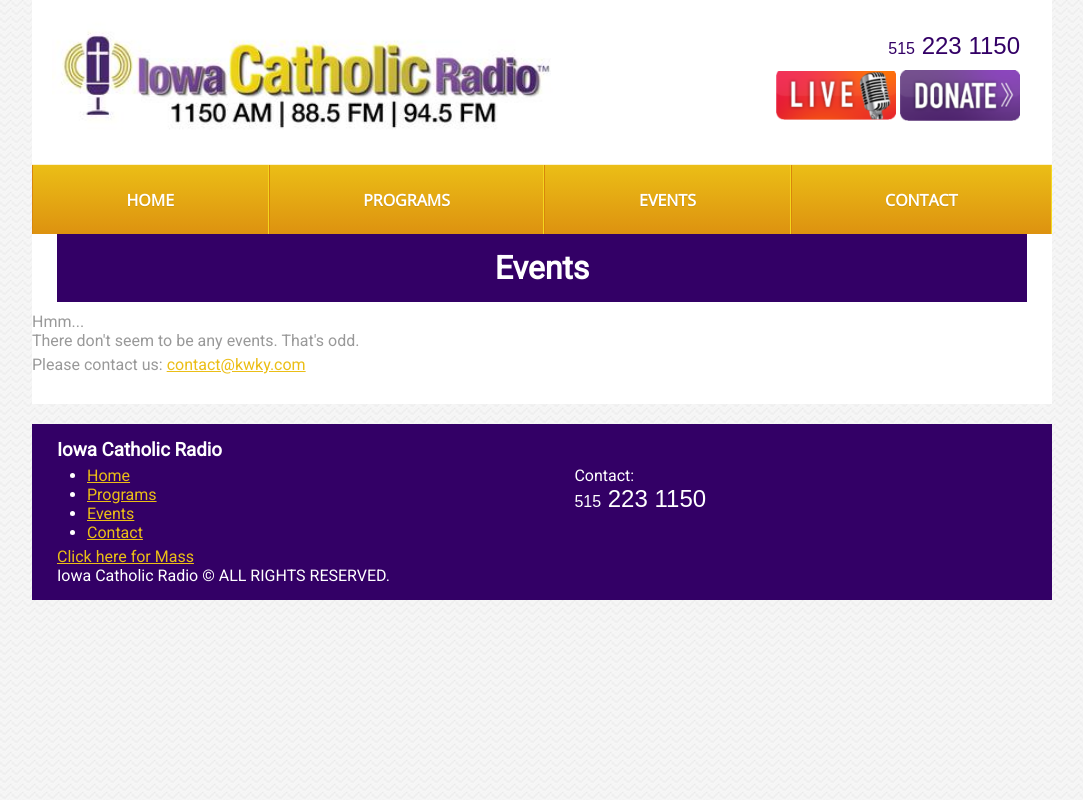
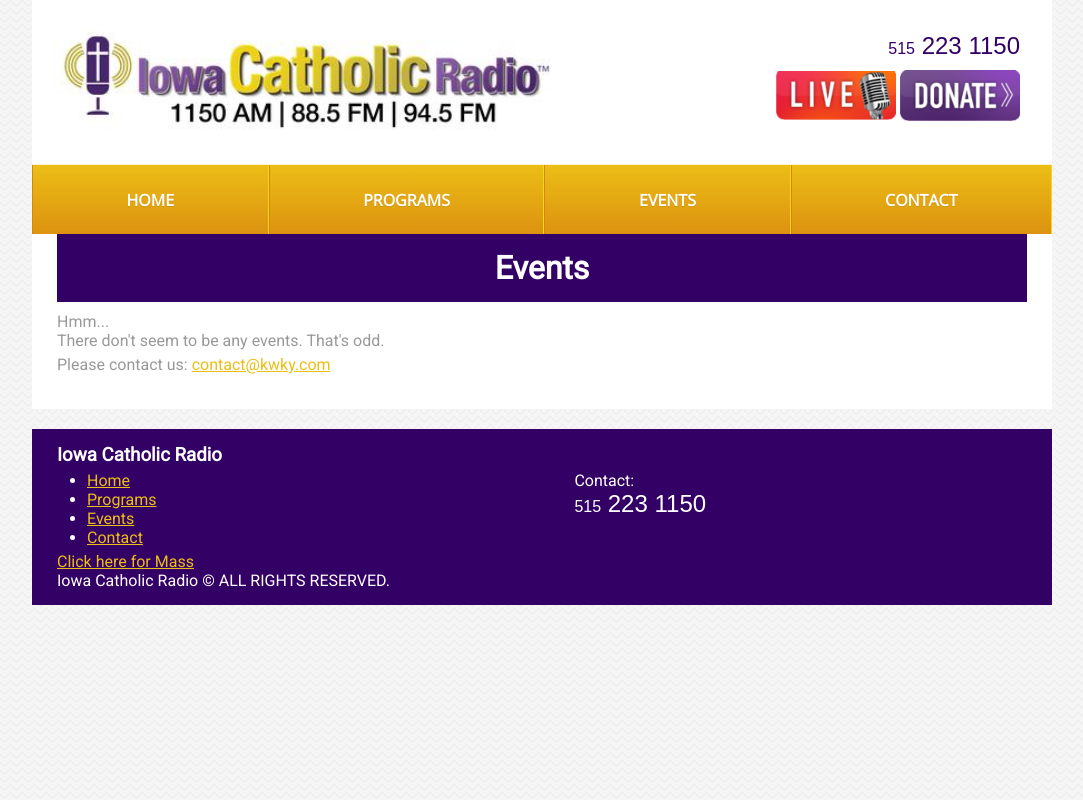
Before and after one commit to lsma/kwky, a Django app: page /events/ in a window 1280 px wide. Shown: the whole page, without its empty margins (98-1181 px from the left). Run offline with Django 3.2, Linux system fonts and the light colour scheme; data that the repository does not hold is empty.

Commit message:
now the event index page empty message has margins

```diff
--- a/events/templates/events/event_index.html
+++ b/events/templates/events/event_index.html
@@ -19,7 +19,9 @@
 </div>
 {% endfor %}
 {% else %}
+<div class="entry">
     <p>Hmm...<br>There don't seem to be any events.  That's odd.</p>
     <p>Please contact us: <a href="mailto:contact@kwky.com">contact@kwky.com</a></a></p>
+</div>
 {% endif %}
 {% endblock %}
```
